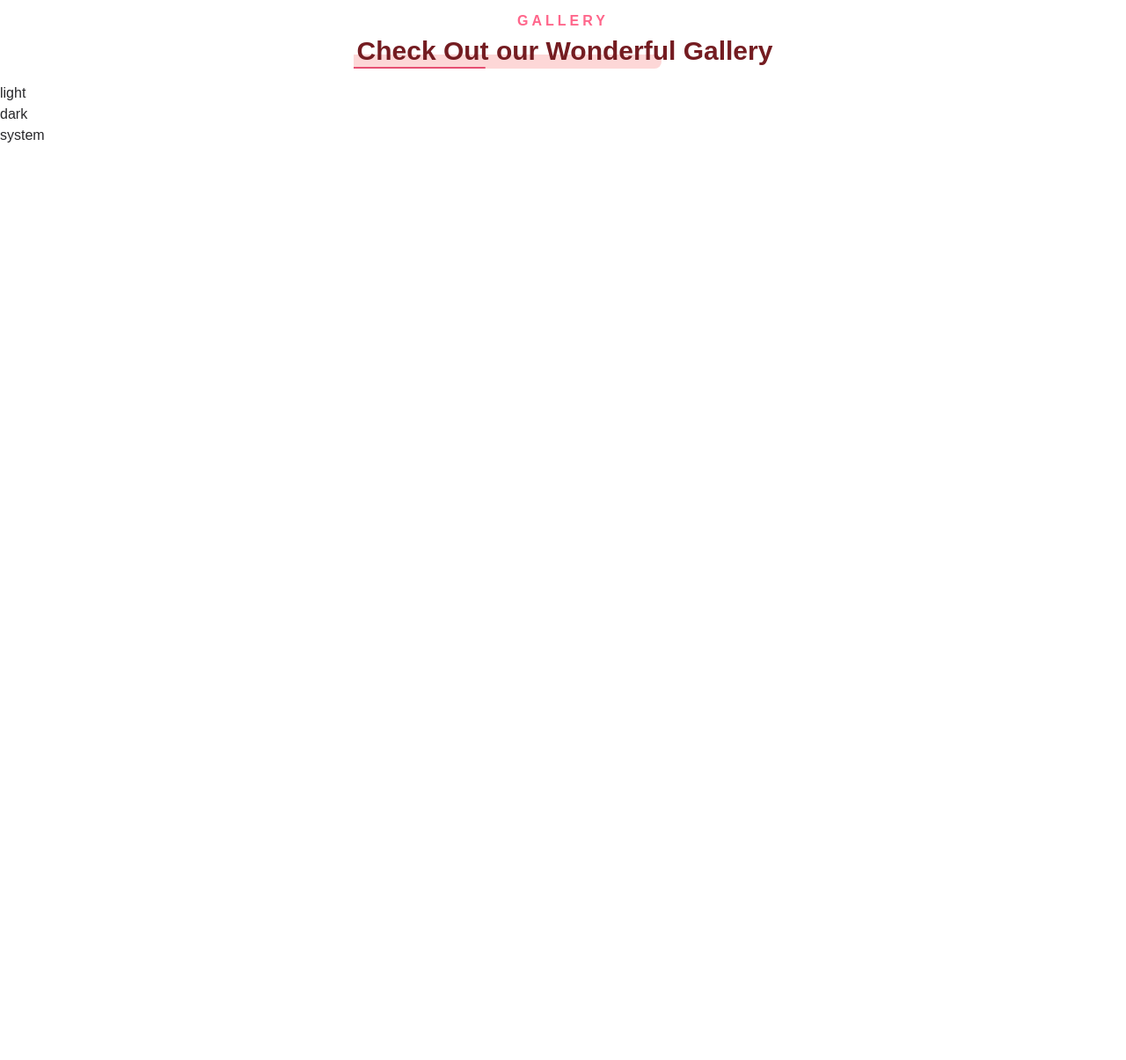
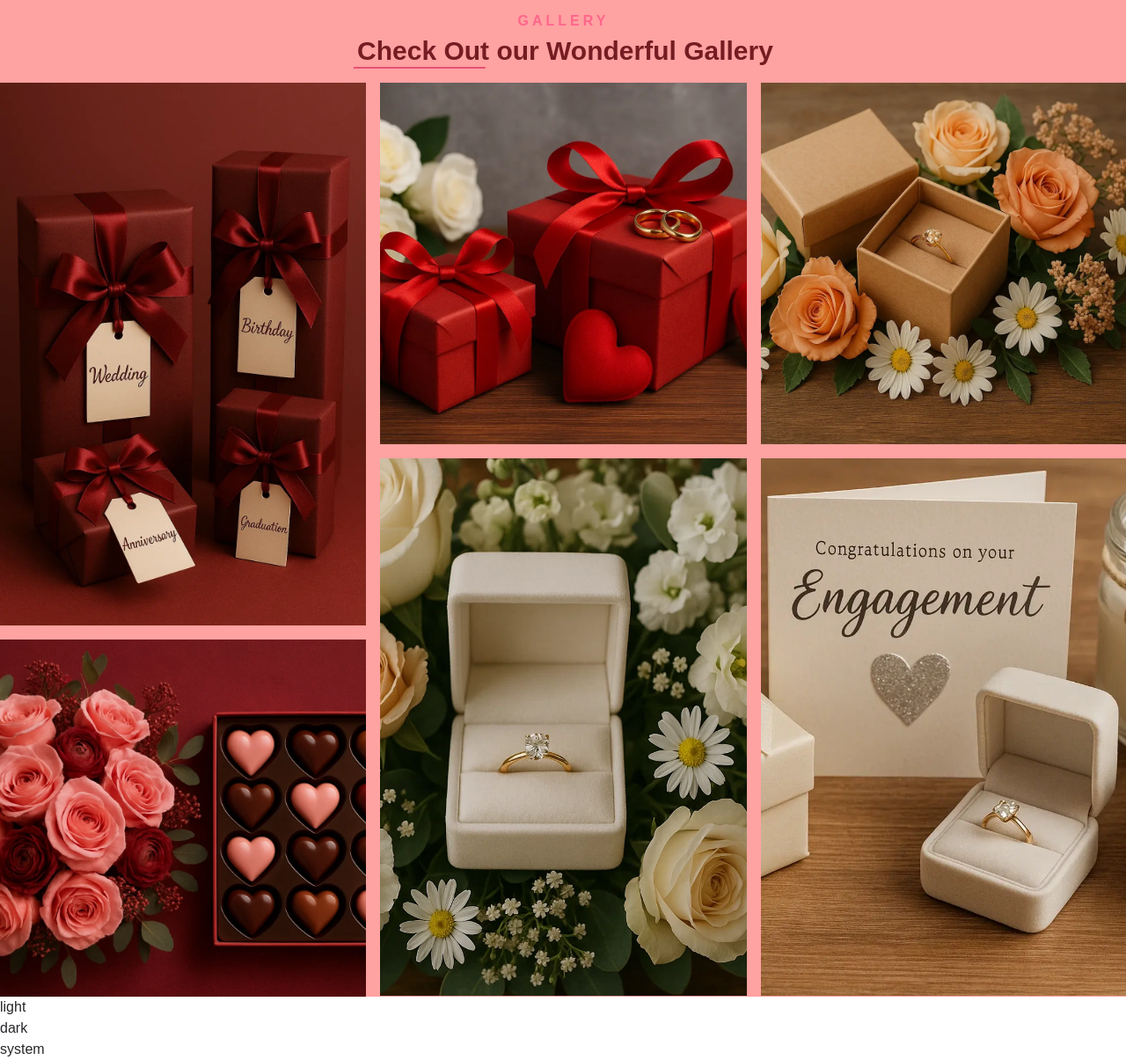
Before and after one commit to MahmoudKamel0/rose-app, a Next.js app: page /overview in a window 1280 px wide. Shown: the whole page at 88% size. Before the commit the page ends 800 px from the top, so only its background shows below. Built offline with nearby package versions, Linux system fonts and the light colour scheme; a web font is replaced by a local one.

Commit message:
feat(gallary-section): implement Gallery section with reusable component

```diff
--- a/src/app/overview/page.tsx
+++ b/src/app/overview/page.tsx
@@ -1,13 +1,12 @@
-import HighlightedHeading from "@components/shared/highlighted-heading";
-import Subtitle from "@components/shared/subtitle";
+import GallerySection from "@components/layout/gallary-section/gallery-section";
+
 import { cn } from "@lib/utils/cn.utils";
 
 export default function HomePage() {
     return (
         <>
-            <div className={cn("flex flex-col items-center gap-2 p-4 text-center")}>
-                <Subtitle text="Gallery" />
-                <HighlightedHeading text="Check Out our Wonderful Gallery" highlightWidth="350px" borderWidth="150px" />
+            <div className={cn("mx-auto w-[1281px] bg-red-300")}>
+                <GallerySection />
             </div>
         </>
     );
--- /dev/null
+++ b/src/components/layout/gallary-section/gallery-section.tsx
@@ -0,0 +1,86 @@
+import HighlightedHeading from "@components/shared/highlighted-heading";
+import Subtitle from "@components/shared/subtitle";
+import { cn } from "@lib/utils/cn.utils";
+import Image from "next/image";
+
+
+export default function GallerySection() {
+  return (
+    //  Main Gallery Section
+    <section className="gallery-section">
+      {/*  Section Header: Subtitle + Heading */}
+      <div className={cn("flex flex-col items-center gap-2 p-4 text-center")}>
+        <Subtitle text="Gallery" />
+        <HighlightedHeading
+          text="Check Out our Wonderful Gallery"
+          highlightWidth="350px"
+          borderWidth="150px"
+        />
+      </div>
+
+      {/*  Image Grid Layout */}
+
+      <div className="gift-collage  grid grid-cols-3 gap-4">
+        {/* Right Column */}
+        <div className="right flex flex-col gap-4">
+          <div className="relative h-[617px]">
+            <Image
+              src="/images/maroon-gifts-event-tags.webp"
+              alt="Maroon gift boxes with event tags"
+              fill
+              className="object-center"
+            />
+          </div>
+          <div className="relative h-[406px]">
+            <Image
+              src="/images/red-roses-pink-chocolates.webp"
+              alt="Red roses with pink chocolates"
+              fill
+              className="object-cover"
+            />
+          </div>
+        </div>
+
+        {/* Middle Column */}
+        <div className="middle flex flex-col gap-4">
+          <div className="relative h-[411px]">
+            <Image
+              src="/images/red-wedding-gifts.webp"
+              alt="Red wedding gift boxes"
+              fill
+              className="object-cover"
+            />
+          </div>
+          <div className="relative h-[611px]">
+            <Image
+              src="/images/ring-in-white-flowers.webp"
+              alt="Ring placed inside white flowers"
+              fill
+              className="object-cover"
+            />
+          </div>
+        </div>
+
+        {/* Left Column */}
+        <div className="left flex flex-col gap-4">
+          <div className="relative h-[411px]">
+            <Image
+              src="/images/ring-box-peach-roses.webp"
+              alt="Ring box surrounded by peach roses"
+              fill
+              className="object-cover"
+            />
+          </div>
+          <div className="relative h-[611px]">
+            <Image
+              src="/images/engagement-ring-candle.webp"
+              alt="Engagement ring and candle setup"
+              fill
+              className="object-cover"
+            />
+          </div>
+        </div>
+      </div>
+    </section>
+  );
+}
```
